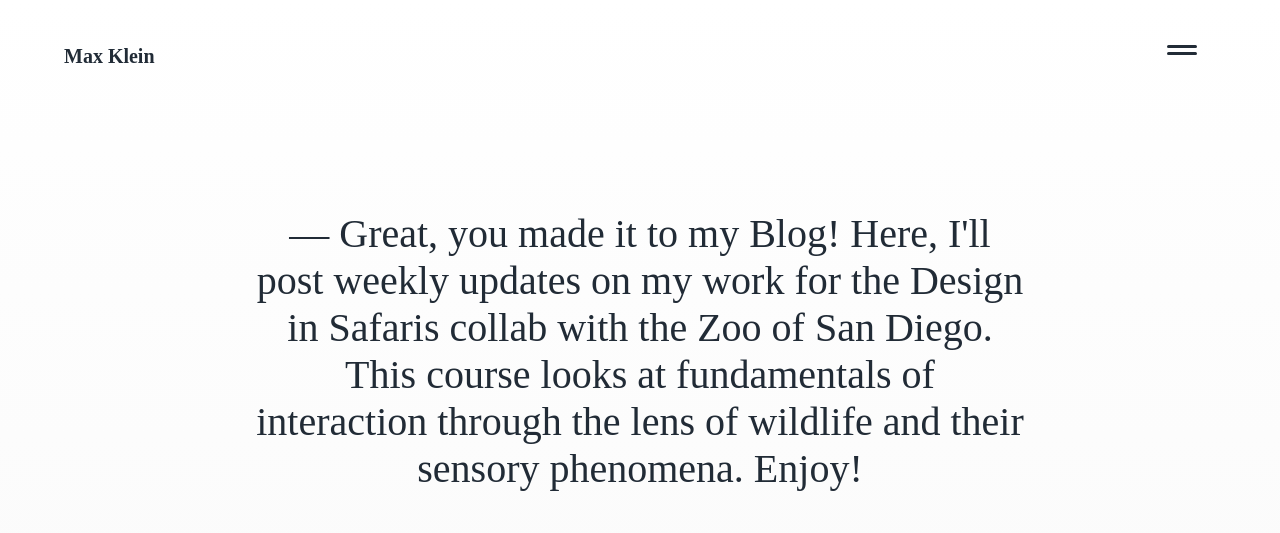
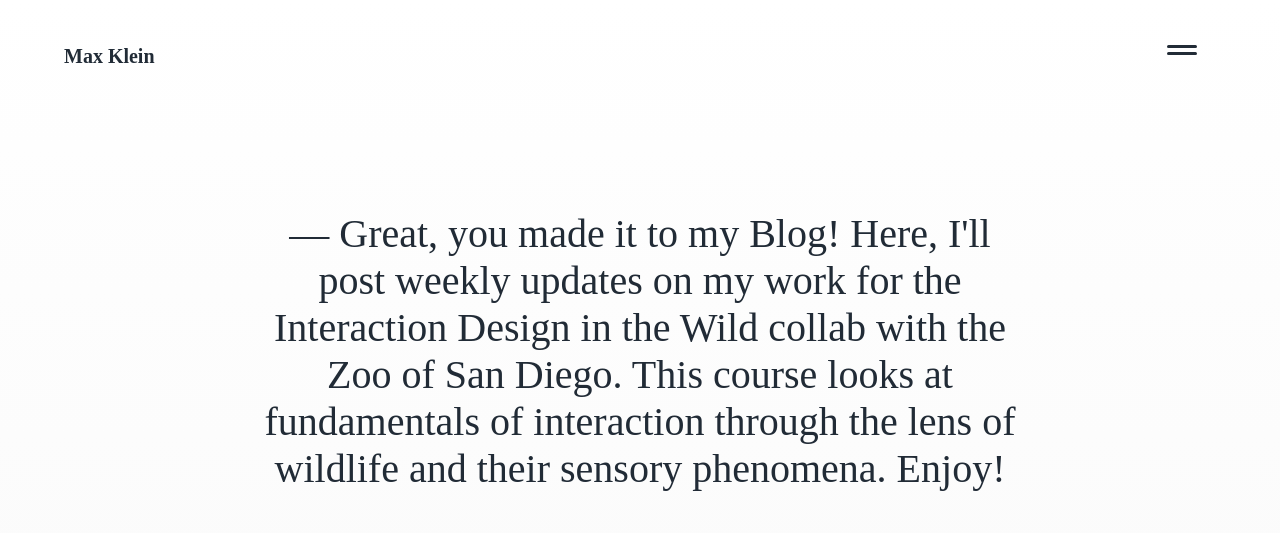
Before and after one commit to maxottklein/DesignInSafaris, a plain HTML site: page index.html in a window 1280 px wide. Shown: the top 533 px of the page. Drawn offline with nearby package versions, Linux system fonts and the light colour scheme.

Commit message:
Commit_IxD

```diff
--- a/index.html
+++ b/index.html
@@ -60,7 +60,7 @@
 <!-- ____________________________________________________________________ -->
 
 
-		<div class="Greeting" id="greetingText"> — Great, you made it to my Blog! Here, I'll post weekly updates on my work for the Design in Safaris collab with the Zoo of San Diego. This course looks at fundamentals of interaction through the lens of wildlife and their sensory phenomena. Enjoy!
+		<div class="Greeting" id="greetingText"> — Great, you made it to my Blog! Here, I'll post weekly updates on my work for the Interaction Design in the Wild collab with the Zoo of San Diego. This course looks at fundamentals of interaction through the lens of wildlife and their sensory phenomena. Enjoy!
 
 		</div>
 
```
Also changed, not shown: 5 other files.
